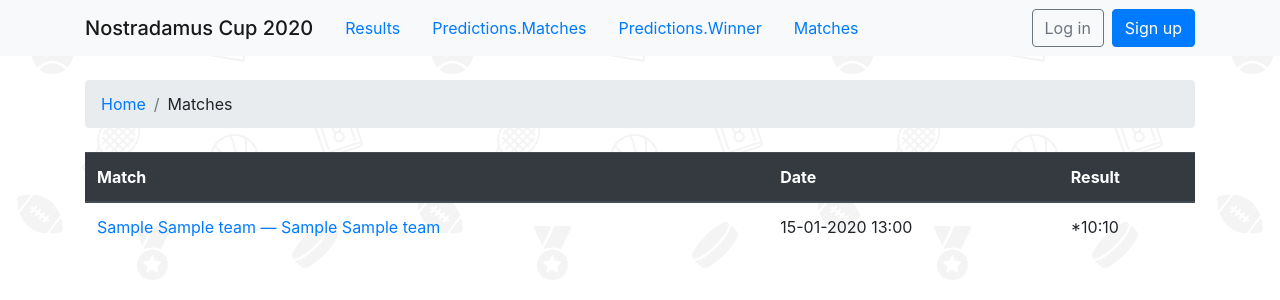
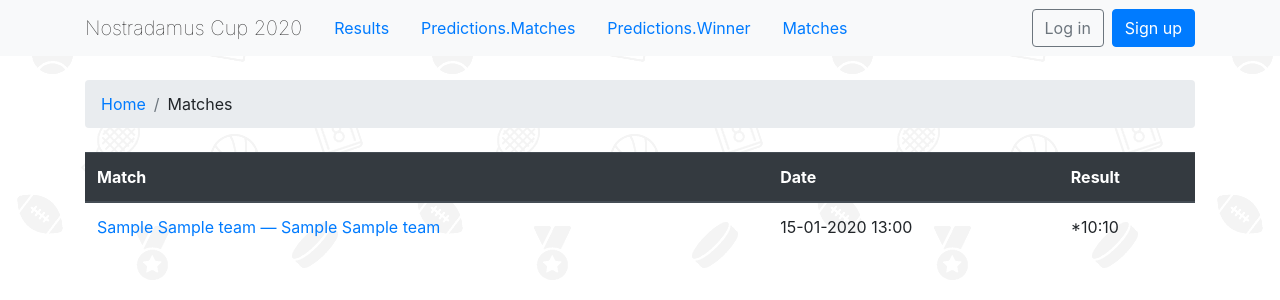
Before and after one commit to uncletoxa/nostradamus, a Django app: page /matches/ in a window 1280 px wide. Shown: the top 300 px of the page. Run offline with Django 3.2, Linux system fonts and the light colour scheme; tables that the repository leaves empty hold one stand-in row (values such as "Sample post"); some libraries are stand-ins or nearby versions.

Commit message:
Revert "Fix logo font weight: request Inter 500 instead of 100"
This reverts commit c009177a31123a1109c44f4ad97fde95a8370650.

```diff
--- a/templates/base.html
+++ b/templates/base.html
@@ -9,7 +9,7 @@
     <title>{% block title %}Nostradamus Cup 2020{% endblock %}</title>
     <link rel="preconnect" href="https://fonts.googleapis.com">
     <link rel="preconnect" href="https://fonts.gstatic.com" crossorigin>
-    <link href="https://fonts.googleapis.com/css2?family=Inter:wght@500&display=swap" rel="stylesheet">
+    <link href="https://fonts.googleapis.com/css2?family=Inter:wght@100&display=swap" rel="stylesheet">
     <link rel="shortcut icon" href="{% static 'img/favicon.svg' %}">
     <link rel="stylesheet" href="https://cdn.jsdelivr.net/npm/bootstrap@4.6.0/dist/css/bootstrap.min.css" integrity="sha384-B0vP5xmATw1+K9KRQjQERJvTumQW0nPEzvF6L/Z6nronJ3oUOFUFpCjEUQouq2+l" crossorigin="anonymous">
     <link rel="stylesheet" href="{% static 'css/app.css' %}">
```
